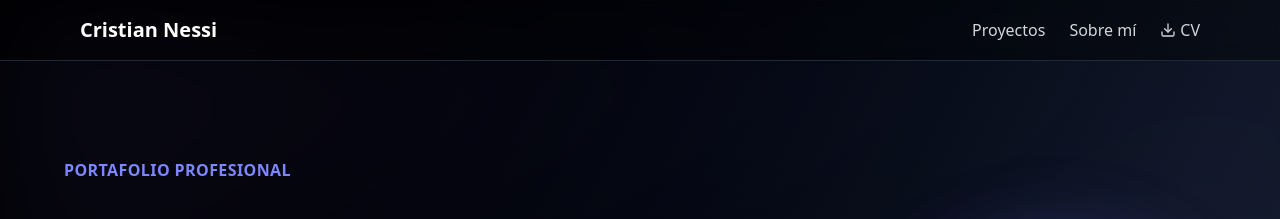
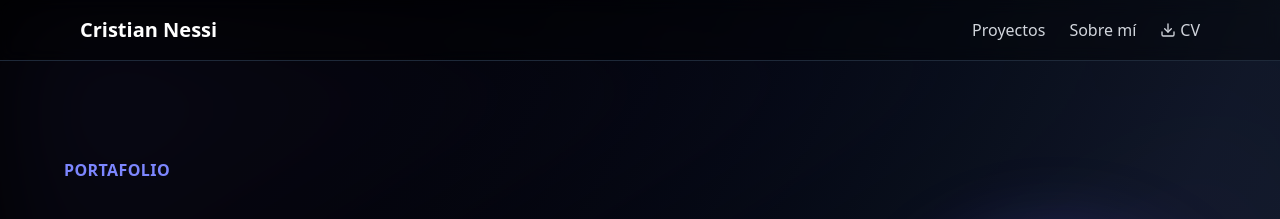
Before and after one commit to CristianNessi/Portfolio2026, a Next.js app: page / in a window 1280 px wide. Shown: the top 219 px of the page. Built offline with nearby package versions, Linux system fonts and the light colour scheme.

Commit message:
Optimizacion

```diff
--- a/app/page.tsx
+++ b/app/page.tsx
@@ -37,7 +37,7 @@ export default function Page() {
           {/* TEXTO */}
           <div className="text-center md:text-left">
             <span className="text-indigo-400 font-semibold tracking-wide uppercase">
-              Portafolio Profesional
+              Portafolio
             </span>
 
             <h1 className="text-6xl md:text-7xl xl:text-8xl font-extrabold leading-tight mt-4 mb-6">
```
